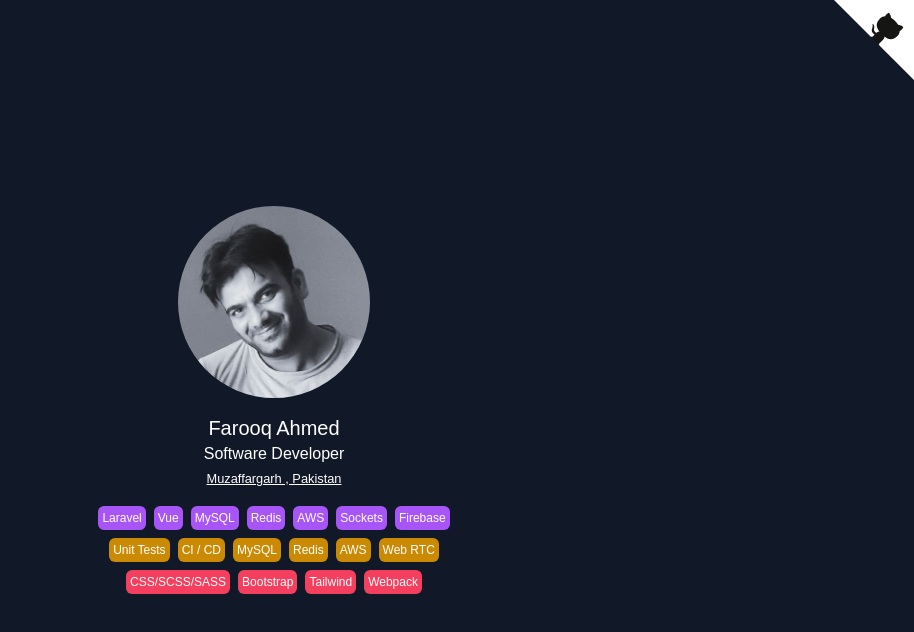
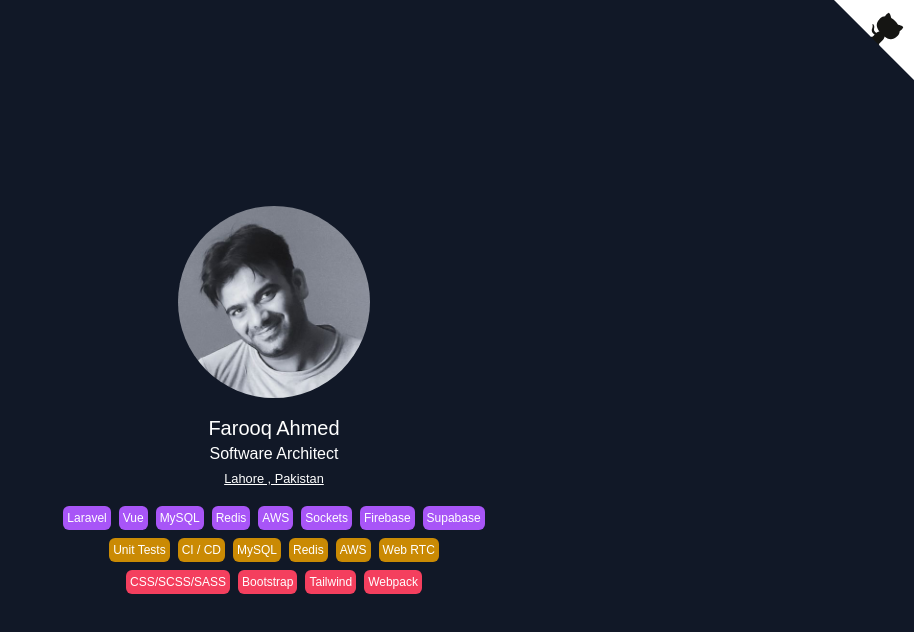
Before and after one commit to farooqahmedkhan/farooqahmedkhan.github.io, a Vue app: page / in a window 1280 px wide. Shown: the top 632 px of the page, without its empty margins (366-1280 px from the left). Built offline with nearby package versions, Linux system fonts and the light colour scheme.

Commit message:
location update

```diff
--- a/src/App.vue
+++ b/src/App.vue
@@ -4,9 +4,9 @@
           <img class="w-48 h-48 rounded-full mx-auto" src="/farooq-ahmed.jpg" alt="Hi! I'm Farooq | farooqahmedkhan.github.io" />
           <div class="mx-auto py-4 text-center justify-center">
             <h1 class="text-xl">Farooq Ahmed</h1>
-            <p>Software Developer</p>
+            <p>Software Architect</p>
             <small>
-              <a href="//en.wikipedia.org/wiki/Muzaffargarh" target="_blank" class="underline">Muzaffargarh , Pakistan</a>
+              <a href="//en.wikipedia.org/wiki/Lahore" target="_blank" class="underline">Lahore , Pakistan</a>
             </small>
           </div>
         </header>
@@ -20,6 +20,7 @@
             <a href="#" class="flex p-1 bg-purple-500 text-xs rounded-md">AWS</a>
             <a href="#" class="flex p-1 bg-purple-500 text-xs rounded-md">Sockets</a>
             <a href="#" class="flex p-1 bg-purple-500 text-xs rounded-md">Firebase</a>
+            <a href="#" class="flex p-1 bg-purple-500 text-xs rounded-md">Supabase</a>
           </div>
 
 
```
